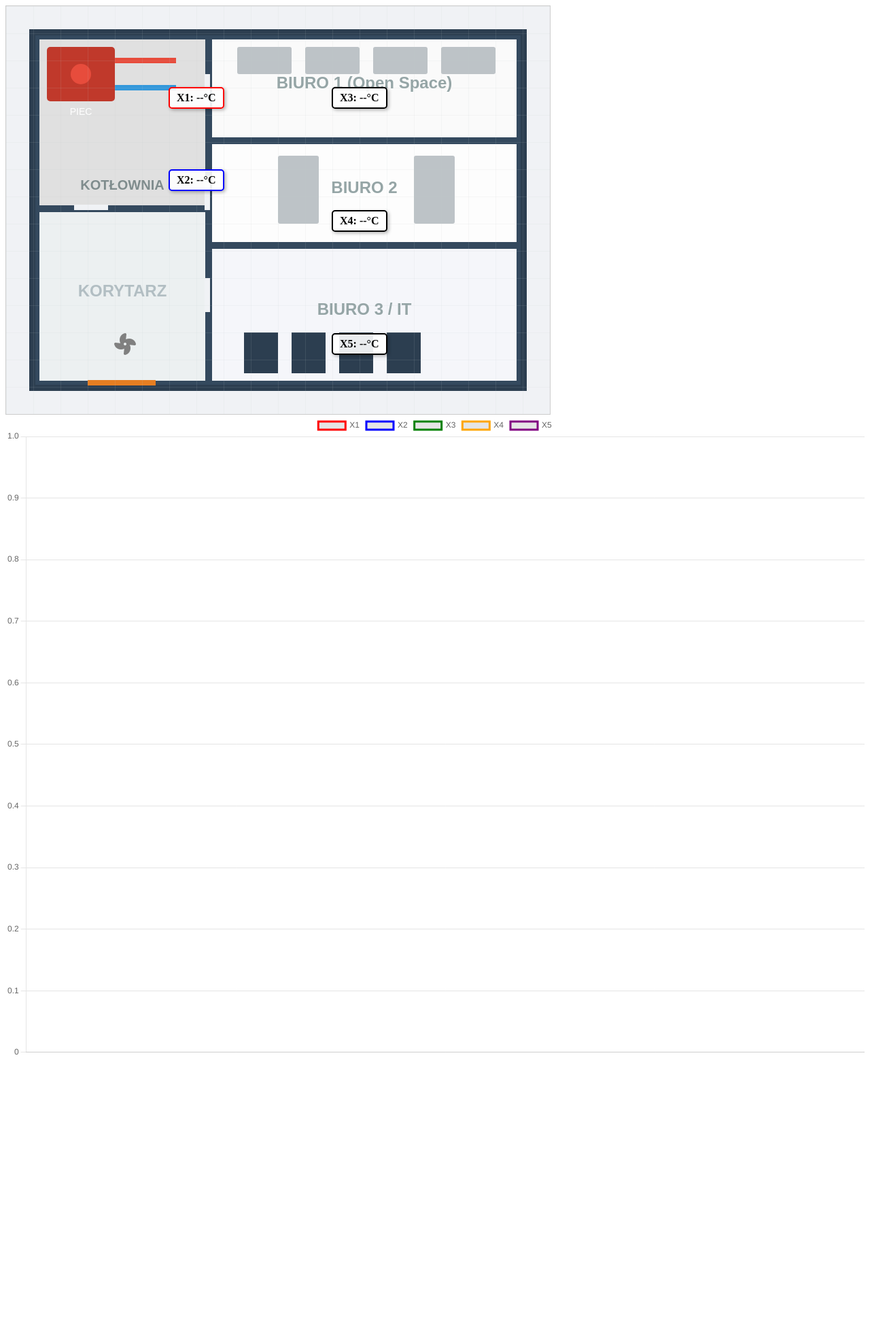
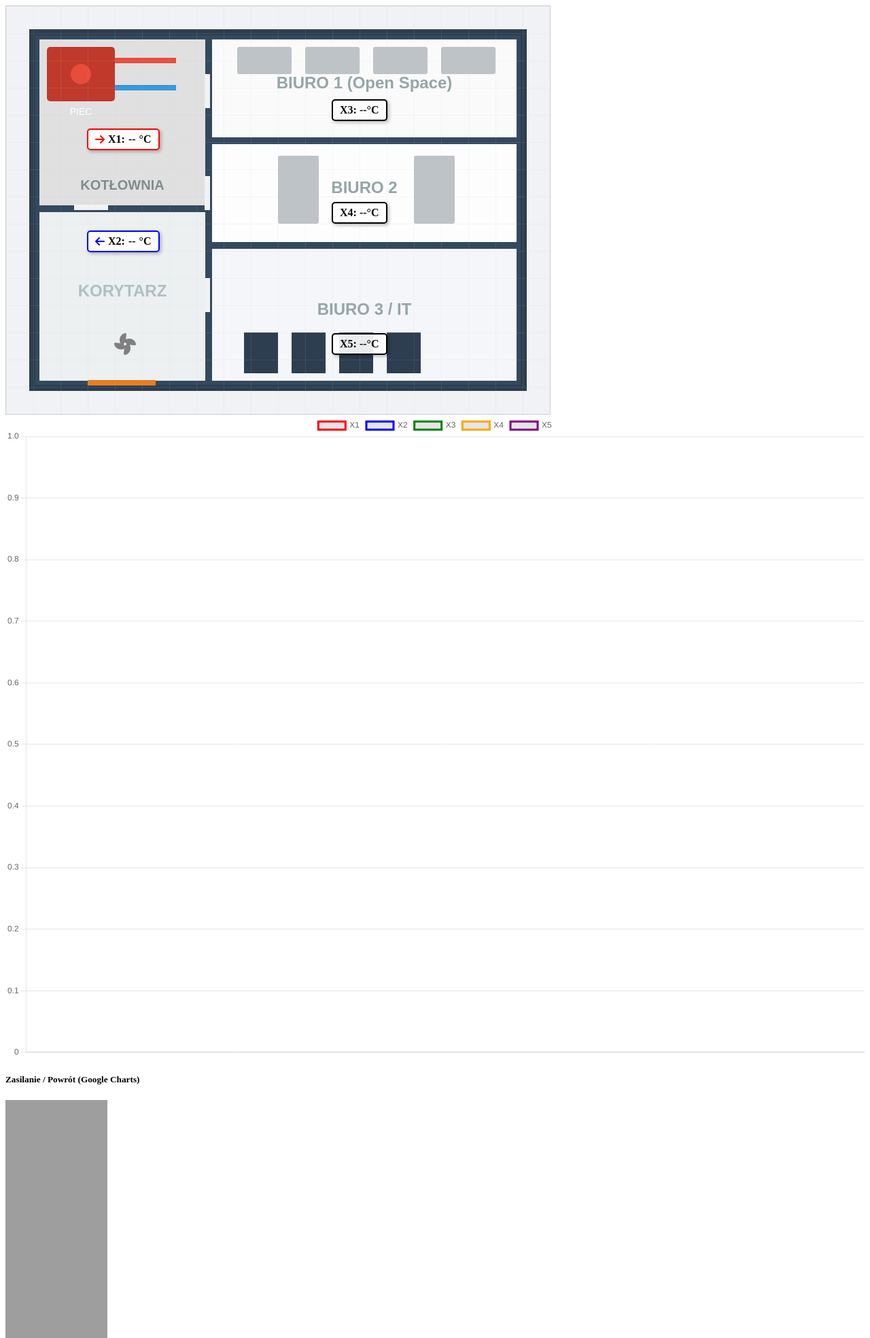
Before and after one commit to Tsugumik/technologie-multimedialne, a PHP site: page /z12/views/scada.php in a window 1280 px wide. Shown: the whole page at 68% size. Before the commit the page ends 1552 px from the top, so only its background shows below. Run offline with PHP 8.4, Linux system fonts and the light colour scheme; some libraries are stand-ins or nearby versions; grey boxes are pictures that could not be loaded.

Commit message:
Fix + geo

```diff
--- a/www/z12/api.php
+++ b/www/z12/api.php
@@ -2,7 +2,7 @@
 $lab_name = 'z12';
 $db_name = 'z12_db';
 require_once '../shared/config.php';
-require_once '../shared/auth.php'; // API również wymaga autoryzacji
+require_once '../shared/auth.php';
 require_once 'models/Measurement.php';
 
 header('Content-Type: application/json');
--- a/www/z12/index.php
+++ b/www/z12/index.php
@@ -27,6 +27,9 @@ require_once '../shared/header.php';
         <li class="nav-item">
             <a class="nav-link <?= $page === 'table' ? 'active' : '' ?>" href="?page=table">Tabela Danych</a>
         </li>
+        <li class="nav-item">
+            <a class="nav-link <?= $page === 'geo' ? 'active' : '' ?>" href="?page=geo">Informacje o Gościach</a>
+        </li>
     </ul>
 
     <?php if ($error): ?>
--- a/www/z12/views/scada.php
+++ b/www/z12/views/scada.php
@@ -1,9 +1,21 @@
 <script src="https://cdn.jsdelivr.net/npm/chart.js"></script>
+<script type="text/javascript" src="https://www.gstatic.com/charts/loader.js"></script>
 <link rel="stylesheet" href="https://cdnjs.cloudflare.com/ajax/libs/font-awesome/6.4.0/css/all.min.css">
 
 <style>
     .scada-container { position: relative; display: inline-block; width: 100%; max-width: 800px; }
     .scada-bg { width: 100%; height: auto; border: 1px solid #ccc; }
+
+    .room-overlay {
+        position: absolute;
+        opacity: 0.4;
+        transition: background-color 0.5s ease;
+        z-index: 1;
+    }
+
+    #room-x3 { top: 10%; left: 45%; width: 45%; height: 28%; }
+    #room-x4 { top: 38%; left: 45%; width: 45%; height: 28%; }
+    #room-x5 { top: 66%; left: 45%; width: 45%; height: 28%; }
 
     .sensor-badge {
         position: absolute;
@@ -14,14 +26,15 @@
         border-radius: 5px;
         font-weight: bold;
         box-shadow: 2px 2px 5px rgba(0,0,0,0.3);
+        z-index: 2;
     }
 
-    .icon-status { position: absolute; font-size: 2rem; display: none; }
+    .icon-status { position: absolute; font-size: 2rem; display: none; z-index: 2; }
 
-    #val-x1 { top: 20%; left: 30%; border-color: red; }
-    #val-x2 { top: 40%; left: 30%; border-color: blue; }
-    #val-x3 { top: 20%; left: 60%; }
-    #val-x4 { top: 50%; left: 60%; }
+    #val-x1 { top: 30%; left: 15%; border-color: red; display: flex; align-items: center; gap: 5px; }
+    #val-x2 { top: 55%; left: 15%; border-color: blue; display: flex; align-items: center; gap: 5px; }
+    #val-x3 { top: 23%; left: 60%; }
+    #val-x4 { top: 48%; left: 60%; }
     #val-x5 { top: 80%; left: 60%; }
 
     #icon-pozar { top: 10%; left: 80%; color: red; }
@@ -34,33 +47,75 @@
 </style>
 
 <div class="row">
-    <!-- Kolumna Rzutu Budynku -->
     <div class="col-lg-7">
-        <div class="scada-container">
+        <div class="scada-container mb-3">
             <img src="../assets/rzut.svg" alt="Rzut Budynku" class="scada-bg" onerror="this.src='https://via.placeholder.com/800x600?text=Brak+pliku+assets/rzut.svg'">
 
-            <!-- Temperatury -->
-            <div id="val-x1" class="sensor-badge">X1: <span class="val">--</span>°C</div>
-            <div id="val-x2" class="sensor-badge">X2: <span class="val">--</span>°C</div>
+            <div id="room-x3" class="room-overlay"></div>
+            <div id="room-x4" class="room-overlay"></div>
+            <div id="room-x5" class="room-overlay"></div>
+
+            <div id="val-x1" class="sensor-badge">
+                <i class="fas fa-arrow-right" style="color: red;"></i> X1: <span class="val">--</span>°C
+            </div>
+            <div id="val-x2" class="sensor-badge">
+                <i class="fas fa-arrow-left" style="color: blue;"></i> X2: <span class="val">--</span>°C
+            </div>
             <div id="val-x3" class="sensor-badge">X3: <span class="val">--</span>°C</div>
             <div id="val-x4" class="sensor-badge">X4: <span class="val">--</span>°C</div>
             <div id="val-x5" class="sensor-badge">X5: <span class="val">--</span>°C</div>
 
-            <!-- Ikony Stanów -->
             <i id="icon-pozar" class="fas fa-fire icon-status"></i>
             <i id="icon-zalanie" class="fas fa-water icon-status"></i>
             <i id="icon-wentylator" class="fas fa-fan icon-status" style="display:block;"></i>
         </div>
     </div>
 
-    <!-- Kolumna Wykresu -->
     <div class="col-lg-5">
         <canvas id="scadaChart" width="400" height="300"></canvas>
+
+        <div class="mt-4 text-center">
+            <h5>Zasilanie / Powrót (Google Charts)</h5>
+            <div class="d-flex justify-content-center gap-4">
+                <div id="gauge_x1" style="width: 150px; height: 150px;"></div>
+                <div id="gauge_x2" style="width: 150px; height: 150px;"></div>
+            </div>
+        </div>
     </div>
 </div>
 
 <script>
 let scadaChart;
+let googleChartsLoaded = false;
+let gaugeChart1, gaugeData1, gaugeOptions1;
+let gaugeChart2, gaugeData2, gaugeOptions2;
+
+google.charts.load('current', {'packages':['gauge']});
+google.charts.setOnLoadCallback(() => {
+    googleChartsLoaded = true;
+
+    gaugeData1 = google.visualization.arrayToDataTable([ ['Label', 'Value'], ['X1 (Zas)', 0] ]);
+    gaugeData2 = google.visualization.arrayToDataTable([ ['Label', 'Value'], ['X2 (Pow)', 0] ]);
+
+    gaugeOptions1 = {
+        width: 150, height: 150,
+        redFrom: 80, redTo: 100,
+        yellowFrom: 60, yellowTo: 80,
+        minorTicks: 5, max: 100, min: -50
+    };
+    gaugeOptions2 = {
+        width: 150, height: 150,
+        redFrom: 80, redTo: 100,
+        yellowFrom: 60, yellowTo: 80,
+        minorTicks: 5, max: 100, min: -50
+    };
+
+    gaugeChart1 = new google.visualization.Gauge(document.getElementById('gauge_x1'));
+    gaugeChart2 = new google.visualization.Gauge(document.getElementById('gauge_x2'));
+
+    gaugeChart1.draw(gaugeData1, gaugeOptions1);
+    gaugeChart2.draw(gaugeData2, gaugeOptions2);
+});
 
 function initChart() {
     const ctx = document.getElementById('scadaChart').getContext('2d');
@@ -82,6 +137,15 @@ function initChart() {
             scales: { y: { beginAtZero: false } }
         }
     });
+}
+
+function getRoomColor(temp) {
+    if (temp < 10) return 'blue';
+    if (temp >= 10 && temp < 20) return 'green';
+    if (temp >= 20 && temp < 25) return 'transparent';
+    if (temp >= 25 && temp < 30) return 'orange';
+    if (temp >= 30) return 'red';
+    return 'transparent';
 }
 
 function updateScadaData() {
@@ -110,6 +174,10 @@ function updateScadaData() {
             document.querySelector('#val-x4 .val').textContent = latest.x4;
             document.querySelector('#val-x5 .val').textContent = latest.x5;
 
+            document.getElementById('room-x3').style.backgroundColor = getRoomColor(latest.x3);
+            document.getElementById('room-x4').style.backgroundColor = getRoomColor(latest.x4);
+            document.getElementById('room-x5').style.backgroundColor = getRoomColor(latest.x5);
+
             document.getElementById('icon-pozar').style.display = latest.pozar == 1 ? 'block' : 'none';
             document.getElementById('icon-zalanie').style.display = latest.zalanie == 1 ? 'block' : 'none';
 
@@ -118,6 +186,14 @@ function updateScadaData() {
             fan.style.display = 'block';
             if(latest.wentylacja == 1) fan.classList.add('spin-slow');
             else if(latest.wentylacja == 2) fan.classList.add('spin-fast');
+
+            if (googleChartsLoaded) {
+                gaugeData1.setValue(0, 1, parseFloat(latest.x1));
+                gaugeChart1.draw(gaugeData1, gaugeOptions1);
+
+                gaugeData2.setValue(0, 1, parseFloat(latest.x2));
+                gaugeChart2.draw(gaugeData2, gaugeOptions2);
+            }
         });
 }
 
```
Also changed, not shown: www/z12/geo_api.php (added, +28 -0 lines), www/z12/models/Visitor.php (added, +34 -0 lines), www/z12/views/geo.php (added, +92 -0 lines).
